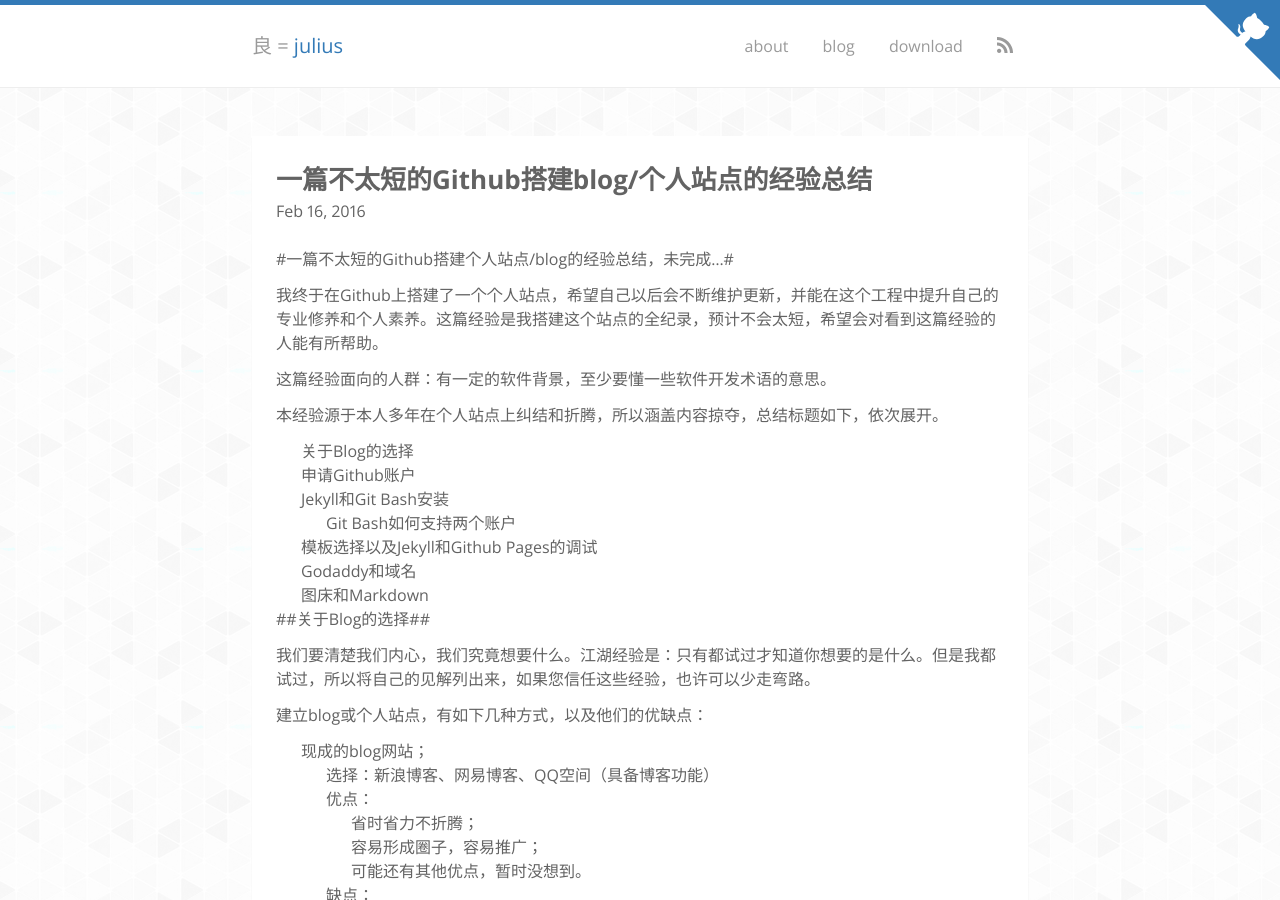
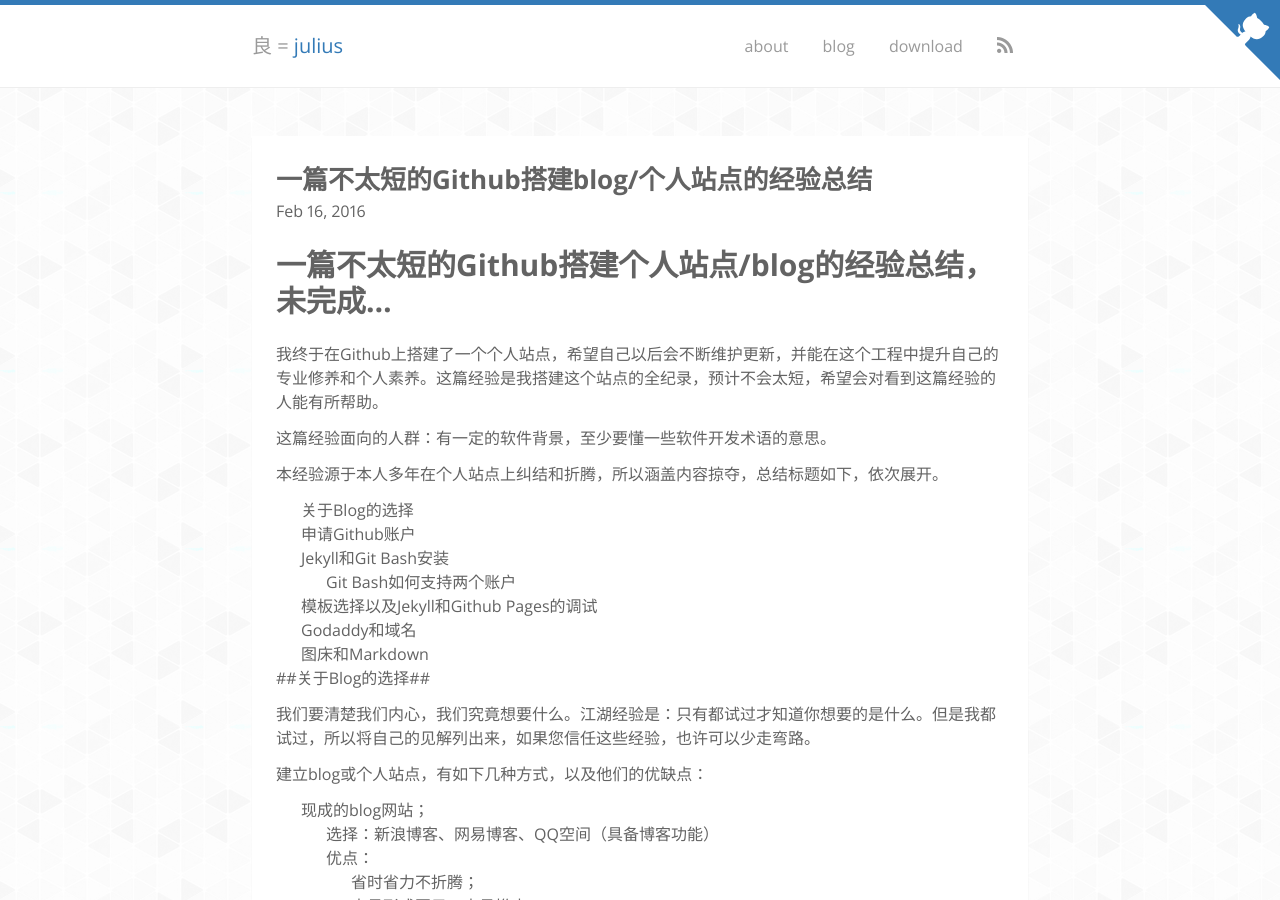
Before and after one commit to zhuliangio/zhuliangio.github.com, a Jekyll site: the page built from _posts/2016-02-16-A-Long-Artical-For-Building-Site-On-Github.md, in a window 1280 px wide and 900 px high. Built offline with Jekyll 4.4.1, drawn with Linux system fonts in a browser that asks for light colours; nearby versions of some CDN libraries; some web fonts are replaced.

Commit message:
update blog

```diff
--- a/_posts/2016-02-16-A-Long-Artical-For-Building-Site-On-Github.md
+++ b/_posts/2016-02-16-A-Long-Artical-For-Building-Site-On-Github.md
@@ -7,7 +7,8 @@ modified:	2016-02-16
 publish:	true
 ---
 
-#一篇不太短的Github搭建个人站点/blog的经验总结，未完成...#
+一篇不太短的Github搭建个人站点/blog的经验总结，未完成...
+===================================================
 
 
 我终于在Github上搭建了一个个人站点，希望自己以后会不断维护更新，并能在这个工程中提升自己的专业修养和个人素养。这篇经验是我搭建这个站点的全纪录，预计不会太短，希望会对看到这篇经验的人能有所帮助。
```
